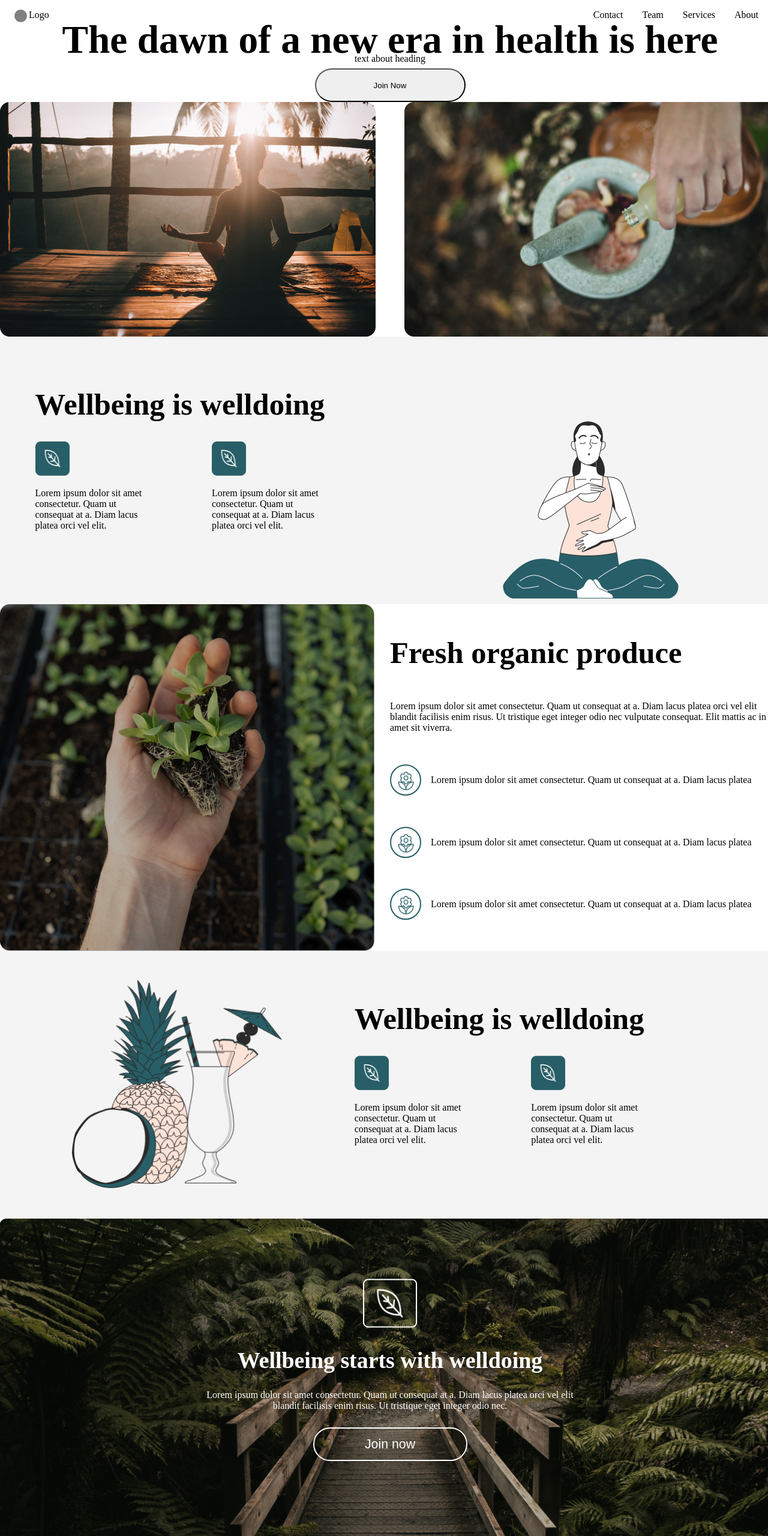
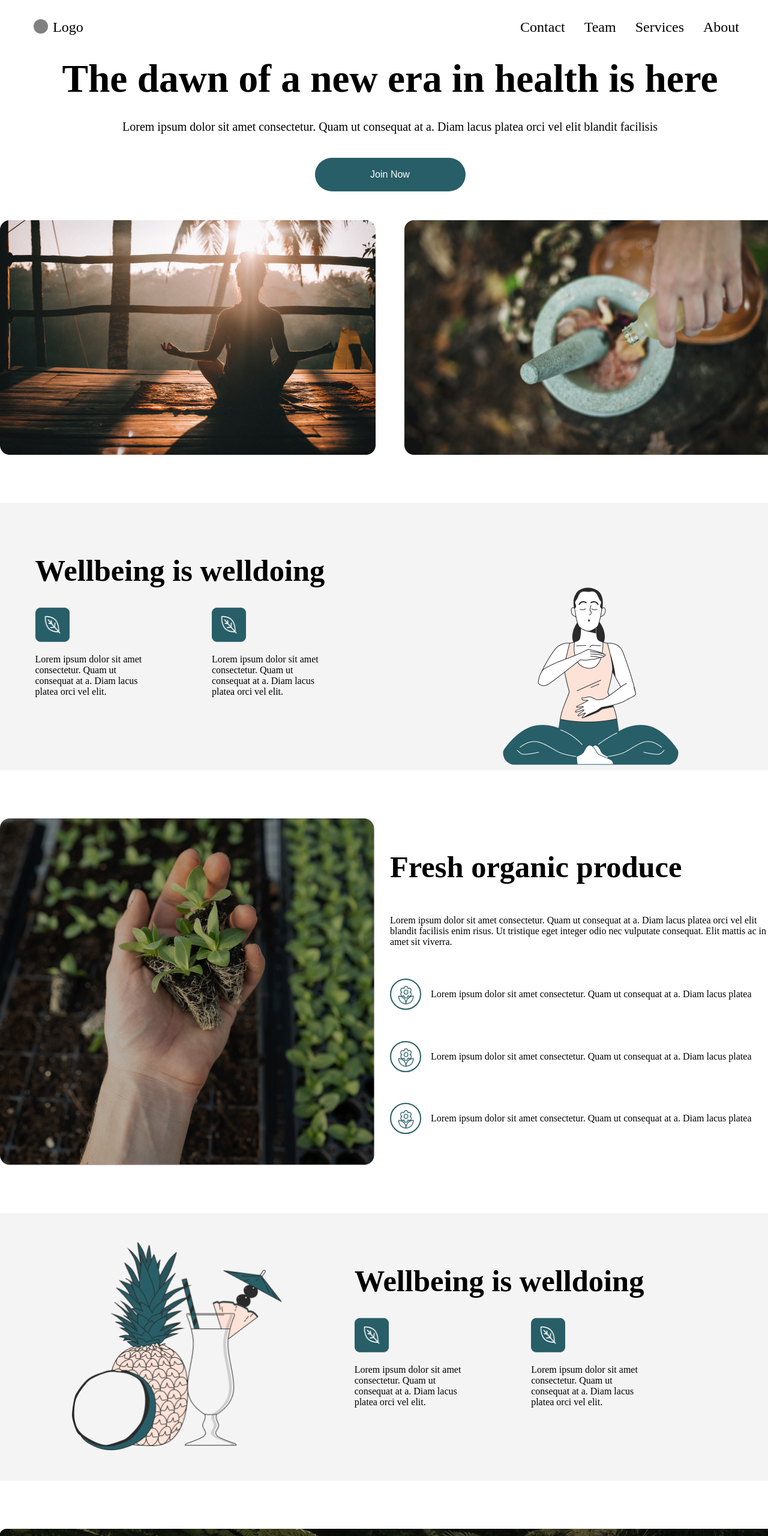
Before and after one commit to srm04072024/Health_Landing_Page, a plain HTML site: page index.html in a window 1280 px wide. Shown: the top 2560 px of the page at 60% size. Drawn offline with Linux system fonts and the light colour scheme.

Commit message:
feat: Main Section finish

```diff
--- a/index.html
+++ b/index.html
@@ -24,7 +24,10 @@
         <div class="conatiner-1">
           <div class="text-container-1">
             <h1>The dawn of a new era in health is here</h1>
-            <p>text about heading</p>
+            <p>
+              Lorem ipsum dolor sit amet consectetur. Quam ut consequat at a.
+              Diam lacus platea orci vel elit blandit facilisis
+            </p>
             <button>Join Now</button>
           </div>
           <div class="img-container-1">
@@ -144,12 +147,24 @@
               </div>
             </div>
             <div class="interaction-box">
-              <div>
-                <div>
-                  <div><img src="" /></div>
-                  <div></div>
-                </div>
+              <!-- <div> -->
+              <div class="icon-conatiner">
+                <div class="icon2"><img src="icon2.png" class="icon2" /></div>
+                <p>Plan Protective</p>
               </div>
+              <div class="icon-conatiner">
+                <div class="icon2"><img src="icon2.png" class="icon2" /></div>
+                <p>Plan Protective</p>
+              </div>
+              <div class="icon-conatiner">
+                <div class="icon2"><img src="icon2.png" class="icon2" /></div>
+                <p>Plan Protective</p>
+              </div>
+              <div class="icon-conatiner">
+                <div class="icon2"><img src="icon2.png" /></div>
+                <p class="subtext">Plan Protective</p>
+              </div>
+              <!-- </div> -->
             </div>
           </div>
         </div>
--- a/styles.css
+++ b/styles.css
@@ -15,30 +15,44 @@ li {
   padding: 1rem;
   position: relative;
   left: 2rem;
-  font-size: 1rem;
+  font-size: 1.5rem;
+  padding-left: 1.5rem;
 }
 #logo ::before {
   content: "";
-  height: 1.3rem;
-  width: 1.3rem;
+  height: 1.5rem;
+  width: 1.5rem;
   background-color: gray;
   position: absolute;
   border-radius: 50%;
   left: -0.5rem;
   top: 1rem;
 }
+ul {
+  padding: 1rem 2rem;
+}
 li a {
   text-decoration: none;
   display: block;
   padding: 1rem;
   color: black;
+  font-size: 1.5rem;
 }
 main {
+  width: 100vw;
+}
+.page-container {
   width: 1300px;
+  /* height: 3000px; */
+  display: flex;
+  flex-direction: column;
+  justify-content: space-evenly;
+  margin: 0 auto;
+  gap: 5rem;
 }
 .text-container-1 {
   text-align: center;
-  line-height: 2rem;
+  line-height: 5rem;
 }
 h1 {
   font-size: 65.34px;
@@ -53,6 +67,11 @@ button {
   height: 56px;
   width: 251px;
   border-radius: 67px;
+  background-color: #285e67;
+  border: none;
+  color: white;
+  font-size: 1rem;
+  margin-bottom: 3rem;
 }
 
 .img-container-1 {
@@ -160,7 +179,7 @@ button {
   width: 650px;
   /* margin: 0 auto; */
   position: absolute;
-  top: 15%;
+  top: 13%;
   left: 25%;
 }
 .img-text-box img {
@@ -182,11 +201,39 @@ button {
 }
 
 .text-box {
-  height: 190px;
+  /* height: 190px; */
   width: 650px;
   text-align: center;
   display: flex;
   flex-direction: column;
-  justify-content: space-between;
+  gap: 2rem;
   color: white;
 }
+.interaction-box {
+  height: 356px;
+  width: 1165px;
+  background-color: #fce2d7;
+  border-radius: 12px;
+  position: absolute;
+  left: 5%;
+  top: 70%;
+  display: grid;
+  grid-template-columns: 1fr 1fr 1fr 1fr;
+}
+.icon2 {
+  width: fit-content;
+  display: flex;
+  margin: 0 auto;
+}
+.icon2 img {
+  height: 82px;
+  width: 82px;
+  padding: 5px;
+}
+p {
+  text-align: center;
+  font-size: 20px;
+}
+.icon-conatiner {
+  margin-top: 50%;
+}
```
